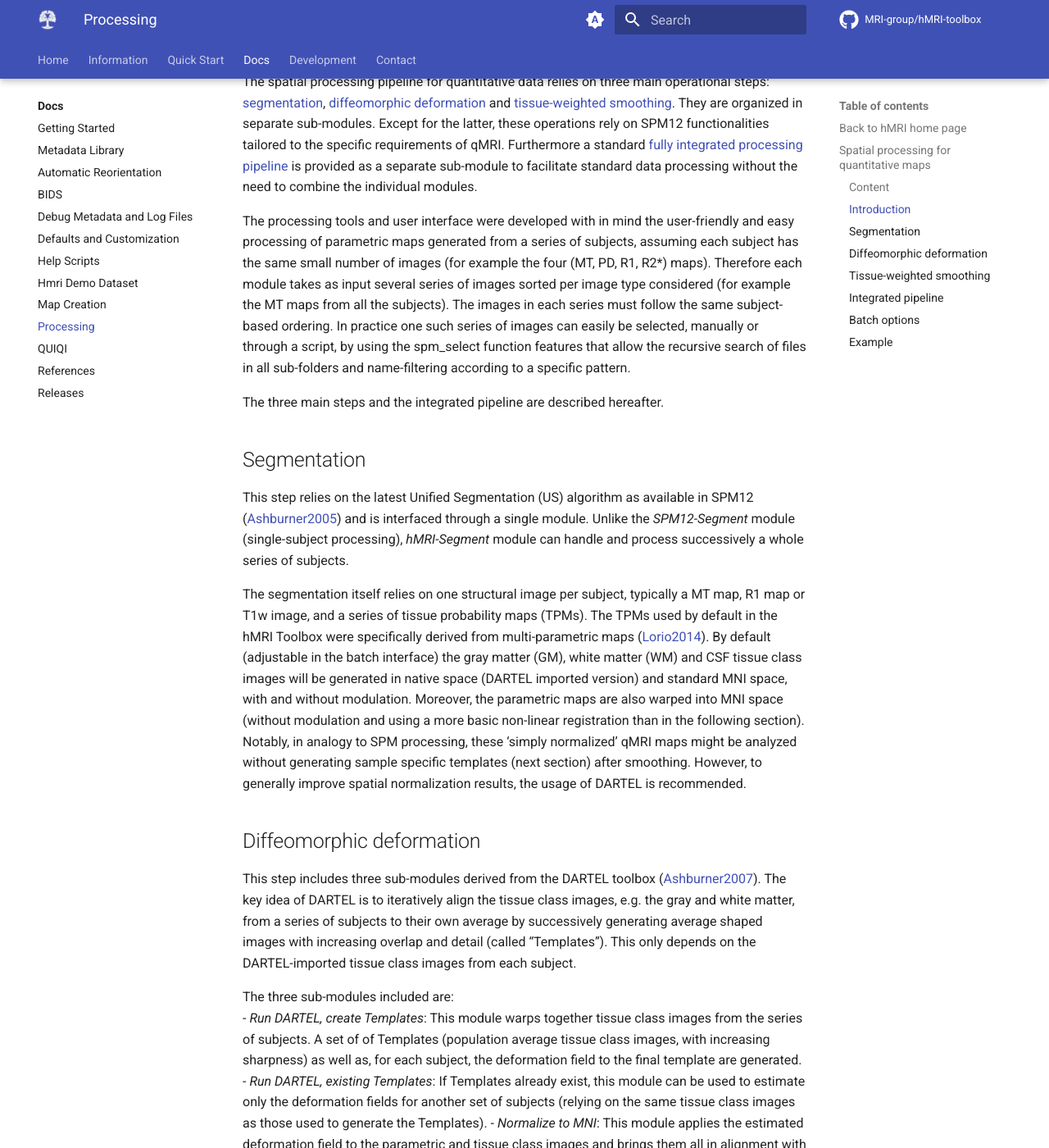
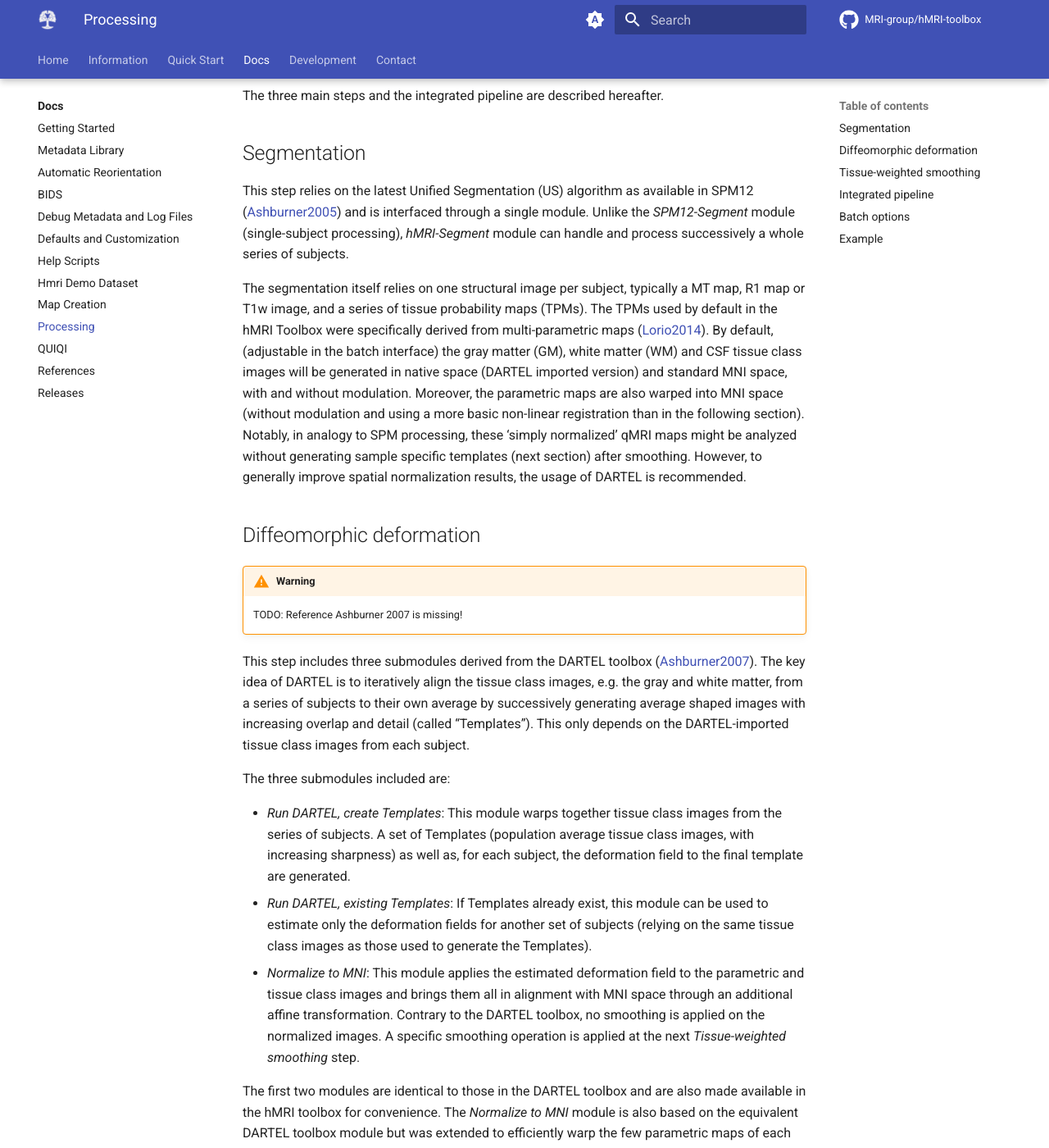
Before and after one commit to hMRI-group/hMRI-toolbox-docs, an MkDocs documentation site: the page built from docs/docs/processing.md, in a window 1280 px wide and 1400 px high, scrolled down 658 px. Shown: the whole window at 82% size. Built offline with MkDocs 1.6.1 and Material for MkDocs 9.7.7, drawn with Linux system fonts in a browser that asks for light colours; comment, search, counter and statistics services are not loaded; some of the changed text lies outside the part shown.

Commit message:
Fix links

```diff
--- a/docs/docs/processing.md
+++ b/docs/docs/processing.md
@@ -1,70 +1,94 @@
-###### [Back to hMRI home page](Home)
+# Spatial Processing for Quantitative Maps
 
-# Spatial processing for quantitative maps
-
-## Content
-
-[INTRODUCTION](#introduction)
-[SEGMENTATION](#segmentation)
-[DIFFEOMORPHIC DEFORMATION](#diffeomorphic-deformation)
-[TISSUE-WEIGHTED SMOOTHING](#tissue-weighted-smoothing)
-[INTEGRATED PIPELINE](#integrated-pipeline)
-[BATCH OPTIONS](#batch-options)
-[EXAMPLE](#example)
-
-## Introduction
-
-The spatial processing implementation of the Toolbox relies on the voxel-based quantification (VBQ) approach developed by [Draganski et al., 2011](references.md#draganski-et-al-2011) to preserve the quantitative nature of qMRI maps during processing. The spatial processing part of the toolbox can be applied to any set of rotationally-invariant qMRI maps, including diffusion MRI scalar parameter maps as well as the standard (R1, PD, MT and R2\*) MPM maps.
+The spatial processing implementation of the Toolbox relies on the voxel-based quantification (VBQ) approach developed
+by [Draganski2011](references.md#draganski2011) to preserve the quantitative nature of qMRI maps during
+processing. The spatial processing part of the toolbox can be applied to any set of rotationally-invariant qMRI maps,
+including diffusion MRI scalar parameter maps as well as the standard (R1, PD, MT and R2\*) MPM maps.
 
 The spatial processing pipeline for quantitative data relies on three main operational steps:
-[segmentation](#segmentation), [diffeomorphic deformation](#diffeomorphic-deformation) and [tissue-weighted smoothing](#tissue-weighted-smoothing).
-They are organized in separate sub-modules. Except for the latter, these
+[segmentation](#segmentation), [diffeomorphic deformation](#diffeomorphic-deformation)
+and [tissue-weighted smoothing](#tissue-weighted-smoothing).
+They are organized in separate submodules. Except for the latter, these
 operations rely on SPM12 functionalities tailored to the specific requirements of qMRI.
-Furthermore a standard [fully integrated processing pipeline](#integrated-pipeline) is provided as a separate sub-module
+Furthermore, a standard [fully integrated processing pipeline](#integrated-pipeline) is provided as a separate sub-module
 to facilitate standard data processing without the need to combine the individual modules.
 
 The processing tools and user interface were developed with in mind the user-friendly and easy processing of
-parametric maps generated from a series of subjects, assuming each subject has the same small number of images (for example the four (MT, PD, R1, R2\*) maps).
-Therefore each module takes as input several series of images sorted per image type considered (for example the MT maps from all the subjects). The images in each series must follow the same subject-based ordering. In practice one such series of images can easily be selected, manually or through a script, by using the spm_select function features that allow the recursive search of files in all sub-folders and name-filtering according to a specific pattern.
+parametric maps generated from a series of subjects, assuming each subject has the same small number of images (for
+example the four (MT, PD, R1, R2\*) maps).
+Therefore, each module takes as input several series of images sorted per image type considered (for example the MT maps
+from all the subjects). The images in each series must follow the same subject-based ordering. In practice one such
+series of images can easily be selected, manually or through a script, by using the spm_select function features that
+allow the recursive search of files in all sub-folders and name-filtering according to a specific pattern.
 
 The three main steps and the integrated pipeline are described hereafter.
 
 ## Segmentation
 
 This step relies on the latest Unified Segmentation (US) algorithm as available
-in SPM12 ([Ashburner2005](References)) and is interfaced through a single module.
-Unlike the *SPM12-Segment* module (single-subject processing), *hMRI-Segment* module can handle and process successively a whole series of subjects.
+in SPM12 ([Ashburner2005](references.md#ashburner2005)) and is interfaced through a single module.
+Unlike the *SPM12-Segment* module (single-subject processing), *hMRI-Segment* module can handle and process successively
+a whole series of subjects.
 
-The segmentation itself relies on one structural image per subject, typically a MT map, R1 map or T1w image, and a series of tissue probability maps (TPMs).
+The segmentation itself relies on one structural image per subject, typically a MT map, R1 map or T1w image, and a
+series of tissue probability maps (TPMs).
 The TPMs used by default in the hMRI Toolbox were specifically derived
-from multi-parametric maps ([Lorio2014](References)).
-By default (adjustable in the batch interface) the gray matter (GM),
-white matter (WM) and CSF tissue class images will be generated in native space (DARTEL imported version) and standard MNI space, with and without modulation.
-Moreover, the parametric maps are also warped into MNI space (without modulation and using a more basic non-linear registration than in the following section). Notably, in analogy to SPM processing, these 'simply normalized' qMRI maps might be analyzed without generating sample specific templates (next section) after smoothing. However, to generally improve spatial normalization results, the usage of DARTEL is recommended.
+from multi-parametric maps ([Lorio2014](references.md#lorio2014)).
+By default, (adjustable in the batch interface) the gray matter (GM),
+white matter (WM) and CSF tissue class images will be generated in native space (DARTEL imported version) and standard
+MNI space, with and without modulation.
+Moreover, the parametric maps are also warped into MNI space (without modulation and using a more basic non-linear
+registration than in the following section). Notably, in analogy to SPM processing, these 'simply normalized' qMRI maps
+might be analyzed without generating sample specific templates (next section) after smoothing. However, to generally
+improve spatial normalization results, the usage of DARTEL is recommended.
 
 ## Diffeomorphic deformation
 
-This step includes three sub-modules derived from the DARTEL toolbox ([Ashburner2007](references.md#ashburner-et-al-2007)).
+!!! warning
+
+    TODO: Reference Ashburner 2007 is missing!
+
+This step includes three submodules derived from the DARTEL
+toolbox ([Ashburner2007](references.md#ashburner2007)).
 The key idea of DARTEL is to iteratively align the tissue class images, e.g. the gray and
-white matter, from a series of subjects to their own average by successively generating average shaped images with increasing  overlap and detail (called "Templates").
+white matter, from a series of subjects to their own average by successively generating average shaped images with
+increasing overlap and detail (called "Templates").
 This only depends on the DARTEL-imported tissue class images from each subject.
 
-The three sub-modules included are:
-- *Run DARTEL, create Templates*: This module warps together tissue class images from the series of subjects. A set of of Templates (population average tissue class images, with increasing sharpness) as well as, for each subject, the deformation field to the final template are generated.
-- *Run DARTEL, existing Templates*: If Templates already exist, this module can be used to estimate only the deformation fields for another set of subjects (relying on the same tissue class images as those used to generate the Templates).
-- *Normalize to MNI*: This module applies the estimated deformation field to the parametric and tissue class images and brings them all in alignment with MNI space through an additional affine transformation. Contrary to the DARTEL toolbox, no smoothing is applied on the normalized images. A specific smoothing operation is applied at the next \textit{Tissue-weighted smoothing} step.
+The three submodules included are:
 
-The first two modules are identical to those in the DARTEL toolbox and are also made available in the hMRI toolbox for convenience. The *Normalize to MNI* module is also based on the equivalent DARTEL toolbox module but was extended to efficiently warp the few parametric maps of each subject.
+- *Run DARTEL, create Templates*: This module warps together tissue class images from the series of subjects. A set
+  of Templates (population average tissue class images, with increasing sharpness) as well as, for each subject, the
+  deformation field to the final template are generated.
+- *Run DARTEL, existing Templates*: If Templates already exist, this module can be used to estimate only the deformation
+  fields for another set of subjects (relying on the same tissue class images as those used to generate the Templates).
+- *Normalize to MNI*: This module applies the estimated deformation field to the parametric and tissue class images and
+  brings them all in alignment with MNI space through an additional affine transformation. Contrary to the DARTEL
+  toolbox, no smoothing is applied on the normalized images. A specific smoothing operation is applied at the next
+  *Tissue-weighted smoothing* step.
+
+The first two modules are identical to those in the DARTEL toolbox and are also made available in the hMRI toolbox for
+convenience. The *Normalize to MNI* module is also based on the equivalent DARTEL toolbox module but was extended to
+efficiently warp the few parametric maps of each subject.
 
 ## Tissue-weighted smoothing
 
-As proposed in [Draganski *et al.* 2011](References), the parametric maps should be smoothed while accounting for the partial volume contribution of the tissue density in each voxel in subject space. One *tissue-weighted smoothed* parameter map is generated per tissue class considered. These images can then be statistically analyzed, per parameter map and tissue class type.
+As proposed in [Draganski2011](references.md#draganski2011), the parametric maps should be smoothed while accounting for the
+partial volume contribution of the tissue density in each voxel in subject space. One *tissue-weighted smoothed*
+parameter map is generated per tissue class considered. These images can then be statistically analyzed, per parameter
+map and tissue class type.
 
 ## Integrated pipeline
 
-The standard spatial processing pipeline of parameter maps would combine four modules (*Segmentation*, *Run DARTEL, create Templates*, *Normalize to MNI* and finally *Tissue-weighted smoothing*) into a single batch. The options of each module can be adjusted and the images passed from one module to the next via virtual dependencies, as available in the batch-GUI, forming a complete *processing pipeline*. A simpler (but less spatially accurate) approach would skip the diffeomorphotic warping steps and only combine the *Segmentation* and *Tissue-weighted smoothing* modules.
+The standard spatial processing pipeline of parameter maps would combine four modules (*Segmentation*, *Run DARTEL,
+create Templates*, *Normalize to MNI* and finally *Tissue-weighted smoothing*) into a single batch. The options of each
+module can be adjusted and the images passed from one module to the next via virtual dependencies, as available in the
+batch-GUI, forming a complete *processing pipeline*. A simpler (but less spatially accurate) approach would skip the
+diffeomorphotic warping steps and only combine the *Segmentation* and *Tissue-weighted smoothing* modules.
 
-To help novice user, an *Integrated pipeline* module directly implements the whole procedure with minimal input from the user. The module only requires a few input:
+To help novice user, an *Integrated pipeline* module directly implements the whole procedure with minimal input from the
+user. The module only requires a few input:
+
 - the series of structural reference images and parametric maps (one per subject),
 - the width of the *Tissue-weighted smoothing* kernel desired,
 - the type of processing pipeline, i.e. with or without diffeomorphic registration.
```
Also changed, not shown: docs/docs/releases.md (+1 -1 lines).
